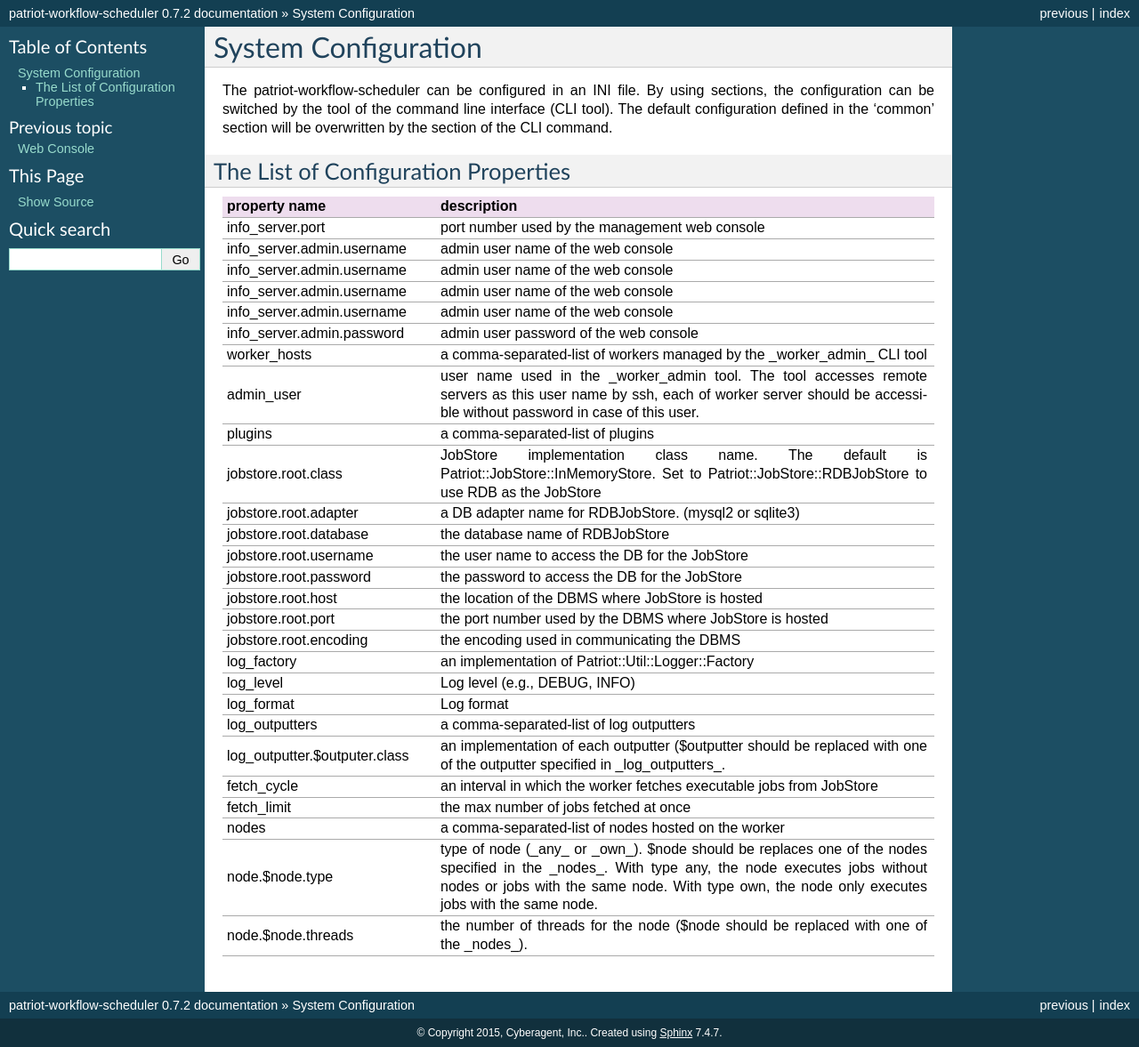
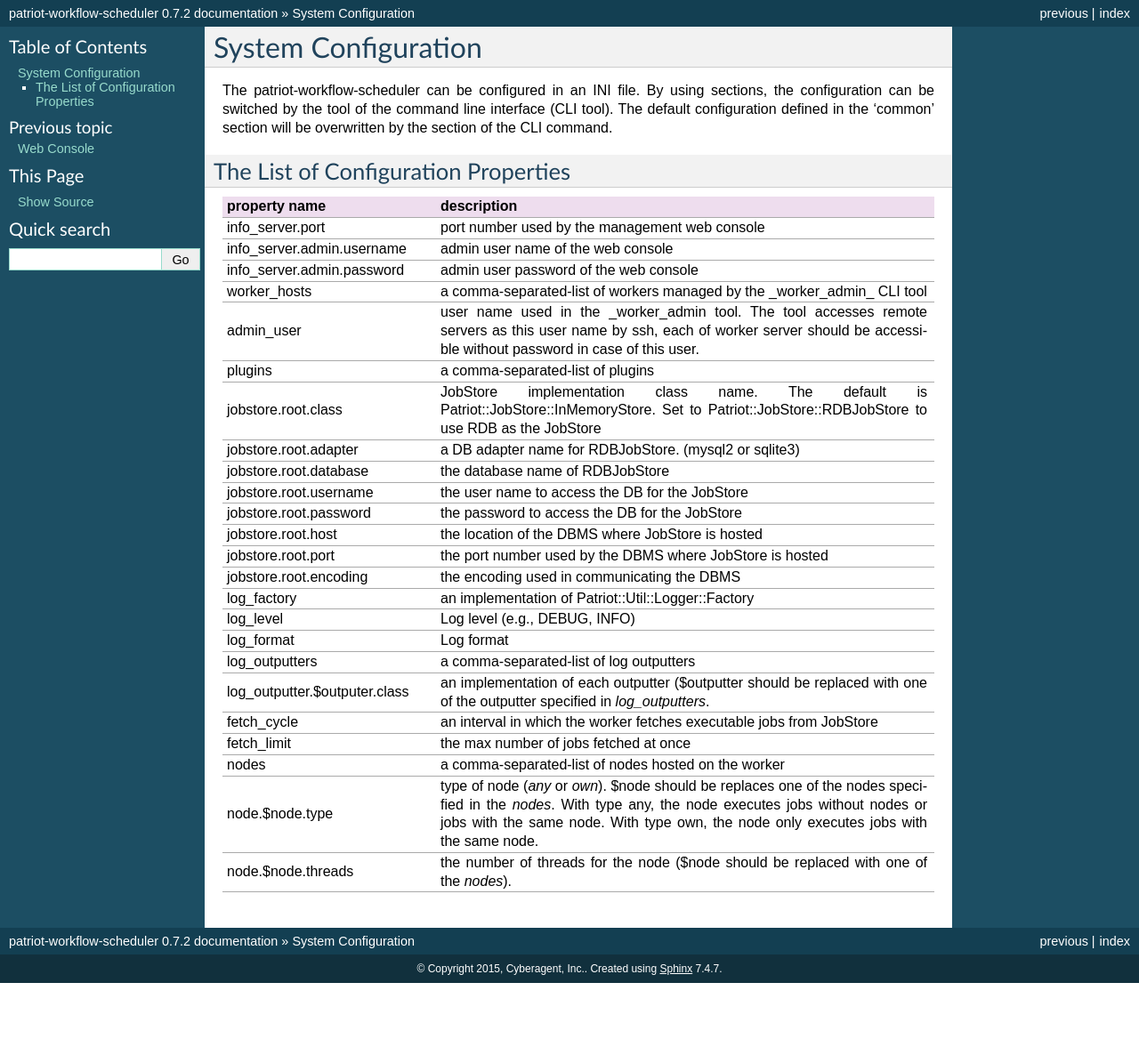
Before and after one commit to CyberAgent/patriot-workflow-scheduler, a Sphinx documentation site: the page built from docs/source/config.rst, in a window 1280 px wide. Shown: the whole page at 89% size. Built offline with Sphinx 7.4.7, drawn with Linux system fonts in a browser that asks for light colours; after the commit the page ends 1105 px from its top, so only the background shows below that.

Commit message:
fix typo

```diff
--- a/docs/source/config.rst
+++ b/docs/source/config.rst
@@ -17,12 +17,6 @@
     - description
   * - info_server.port
     - port number used by the management web console
-  * - info_server.admin.username
-    - admin user name of the web console
-  * - info_server.admin.username
-    - admin user name of the web console
-  * - info_server.admin.username
-    - admin user name of the web console
   * - info_server.admin.username
     - admin user name of the web console
   * - info_server.admin.password
@@ -58,7 +52,7 @@
   * - log_outputters
     - a comma-separated-list of log outputters
   * - log_outputter.$outputer.class
-    - an implementation of each outputter ($outputter should be replaced with one of the outputter specified in _log_outputters_.
+    - an implementation of each outputter ($outputter should be replaced with one of the outputter specified in *log_outputters*.
   * - fetch_cycle
     - an interval in which the worker fetches executable jobs from JobStore
   * - fetch_limit
@@ -66,6 +60,6 @@
   * - nodes
     - a comma-separated-list of nodes hosted on the worker
   * - node.$node.type
-    - type of node (_any_ or _own_). $node should be replaces one of the nodes specified in the _nodes_. With type any, the node executes jobs without nodes or jobs with the same node. With type own, the node only executes jobs with the same node.
+    - type of node (*any* or *own*). $node should be replaces one of the nodes specified in the *nodes*. With type any, the node executes jobs without nodes or jobs with the same node. With type own, the node only executes jobs with the same node.
   * - node.$node.threads
-    - the number of threads for the node ($node should be replaced with one of the _nodes_).
+    - the number of threads for the node ($node should be replaced with one of the *nodes*).
```
